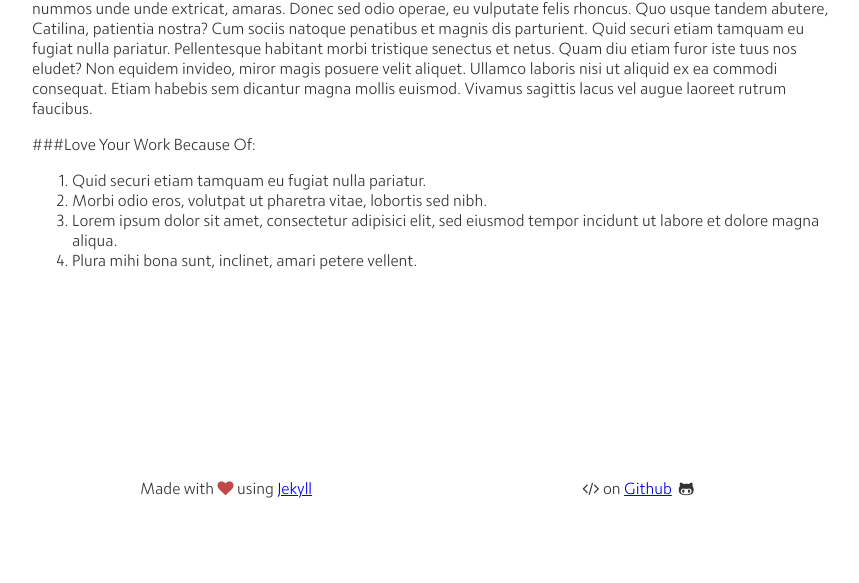
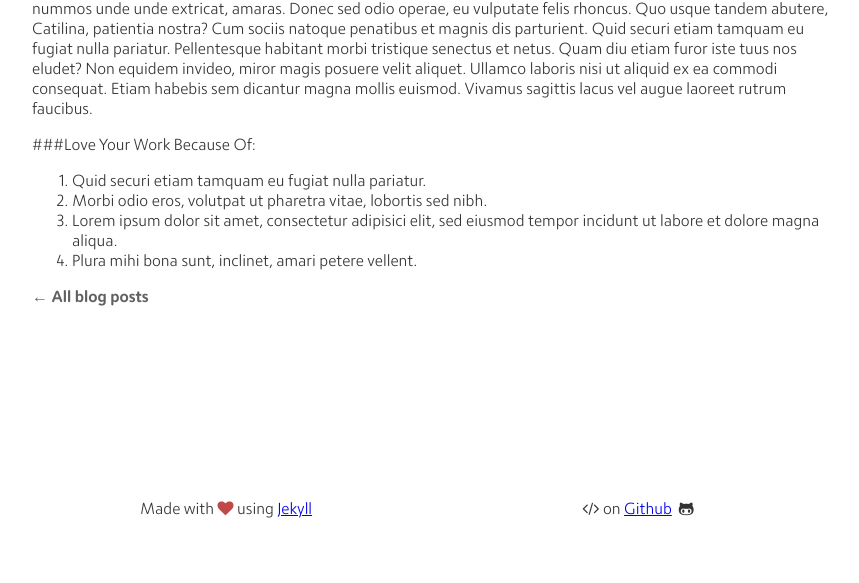
Before and after one commit to MrAnnix/MrAnnix.github.io, a Jekyll site: the page built from _posts/2019-03-22-workspace-design-trends-and-ideas.md, in a window 1280 px wide. Shown: the part 809-1392 px from the top of the page, without its empty margins (208-1067 px from the left). Built offline with Jekyll 4.4.1, drawn with Linux system fonts in a browser that asks for light colours.

Commit message:
Update post.html

```diff
--- a/_layouts/post.html
+++ b/_layouts/post.html
@@ -23,6 +23,7 @@
                 <a href="{{ page.url | prepend: site.baseurl }}"><h1 class="title">{{ page.title }}</h1></a>
             </div>
             {{ content }}
+            <a href="{{ site.baseurl }}/blog" class="back">← All blog posts</a>
         </article>
     </div>
     {% include footer.html %}
```
